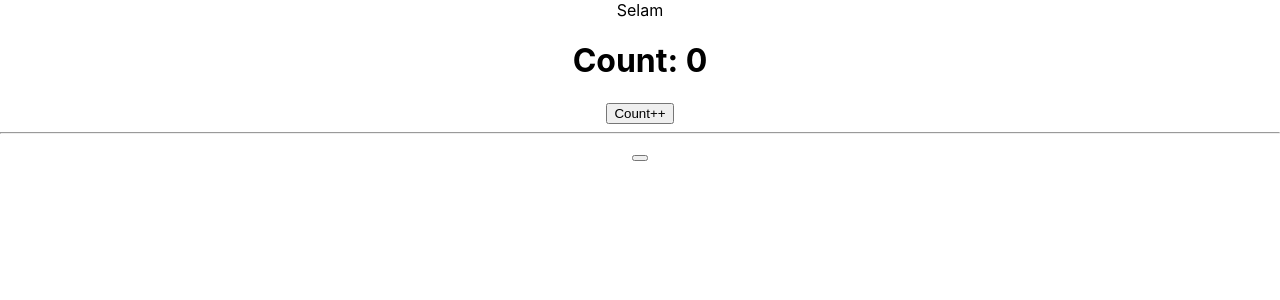
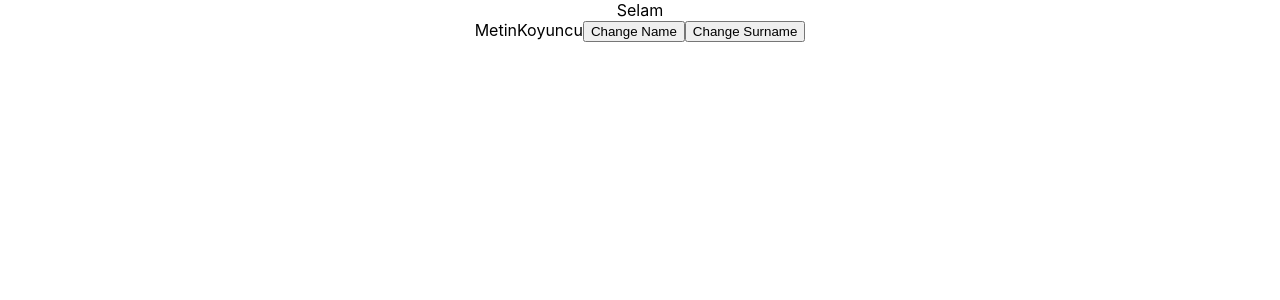
Before and after one commit to koyuncu5362/React, a React (Create React App) app: page / in a window 1280 px wide. Shown: the top 300 px of the page. Built offline with nearby package versions, Linux system fonts and the light colour scheme.

Commit message:
States For Objects v2

```diff
--- a/src/App.js
+++ b/src/App.js
@@ -2,6 +2,7 @@ import logo from './logo.svg';
 import './App.css';
 import User from './components/User';
 import Counter from './components/Counter';
+import UserV2 from './components/UserV2';
 
 const user={
   name :"Metin",
@@ -12,7 +13,7 @@ function App() {
     <div className="App" >
 
       <div>Selam</div>
-      <Counter/>
+      <UserV2></UserV2>
     </div>
 
   );
--- /dev/null
+++ b/src/components/UserV2.js
@@ -0,0 +1,15 @@
+import React,{useState} from 'react'
+
+function UserV2() {
+    const [user,setUser]=useState({name:"Metin",surname:"Koyuncu"});
+  return (
+    <div>
+        {user.name}{user.surname}
+        <button onClick={()=>setUser({...user,name:"Mahmut"})}>Change Name</button>
+        {/* ...user is protect user object after that change if you want to any change object props */}
+        <button onClick={()=>setUser({...user,surname:"Kaya"})}>Change Surname</button>
+    </div>
+  )
+}
+
+export default UserV2
```
